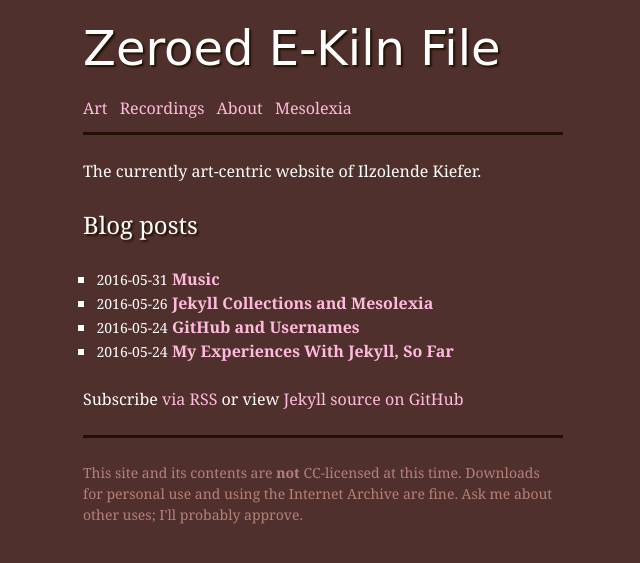
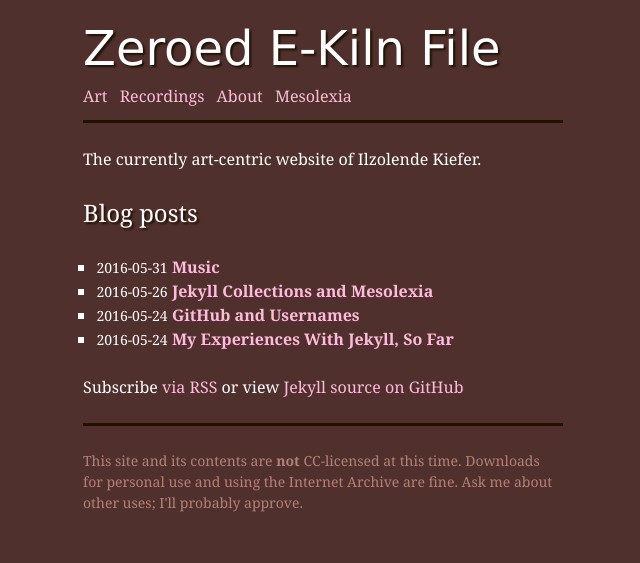
Before and after one commit to ilzolende/ilzolende.github.io, a Jekyll site: the page built from index.html, in a window 1280 px wide. Shown: the top 563 px of the page, without its empty margins (317-957 px from the left). Built offline with Jekyll 4.4.1, drawn with Linux system fonts in a browser that asks for light colours; some web fonts are replaced.

Commit message:
updating color schemes and margins

```diff
--- a/_sass/_layout.scss
+++ b/_sass/_layout.scss
@@ -21,7 +21,7 @@
       font-size: 2 * $spacing-unit;
       line-height: 1;
       margin-top: $spacing-unit;
-      margin-bottom: $spacing-unit;
+      margin-bottom: $spacing-unit/2;
       font-family: $alt-font-family;
 
       a, a:visited {
@@ -39,6 +39,7 @@
         list-style: inside none none;
         padding-left: 0;
         margin-left: 0;
+        margin-top: $spacing-unit / 2;
         margin-bottom: $spacing-unit / 2;
         li {
           display: inline-block;
--- a/_sass/color-schemes/_red-velvet.scss
+++ b/_sass/color-schemes/_red-velvet.scss
@@ -9,12 +9,12 @@
 
 @mixin shadowy {text-shadow: 2px 2px 2px $dividing-line-color;}
 
-body>header>h1 {
+/*body>header>h1 {
   a:hover {
     text-decoration: underline;
     text-decoration-style: wavy !important;
   }
-}
+}*/
 
 h1, h2, h3 {@include shadowy;}
 
--- a/_sass/color-schemes/_solarized.scss
+++ b/_sass/color-schemes/_solarized.scss
@@ -22,7 +22,8 @@
 
 $secondary-text-color:  $base01;
 $dividing-line-color: $base02; //lowest contrast
-$link-color: $red; //unclicked link
-$link-visited-color: $orange; //clicked link
-$link-hover-color: $blue; //hover link
+$link-color: $blue; //unclicked link
+$link-visited-color: $violet; //clicked link
 $main-title-color: $yellow; //title
+
+h2, h3 {color: $base1;}
--- a/css/main.scss
+++ b/css/main.scss
@@ -7,7 +7,7 @@
 $body-width: 30em;
 
 $base-font-family: "DejaVuSerifBook", Georgia, serif;
-$alt-font-family: "Grand Hotel", "DejaVu Sans", Verdana, sans-serif;
+$alt-font-family: "Fira Sans", "Grand Hotel", Verdana, sans-serif;
 $mono-font-family: "DejaVu Sans Mono", monospace;
 
 $base-font-size:   16px;
@@ -16,13 +16,13 @@
 $base-line-height: 1.5;
 $spacing-unit: $base-line-height * 1rem;
 
-body>header>h1 {
-  font-weight: 400;
-}
-
 @import "base";
 @import "layout";
 @import "layout-photosets";
 @import "layout-audio-onecolumn";
 @import "layout-audio-twocolumn";
 @import "syntax-highlighting";
+
+body>header>h1 {
+  font-weight: 200;
+}
```
